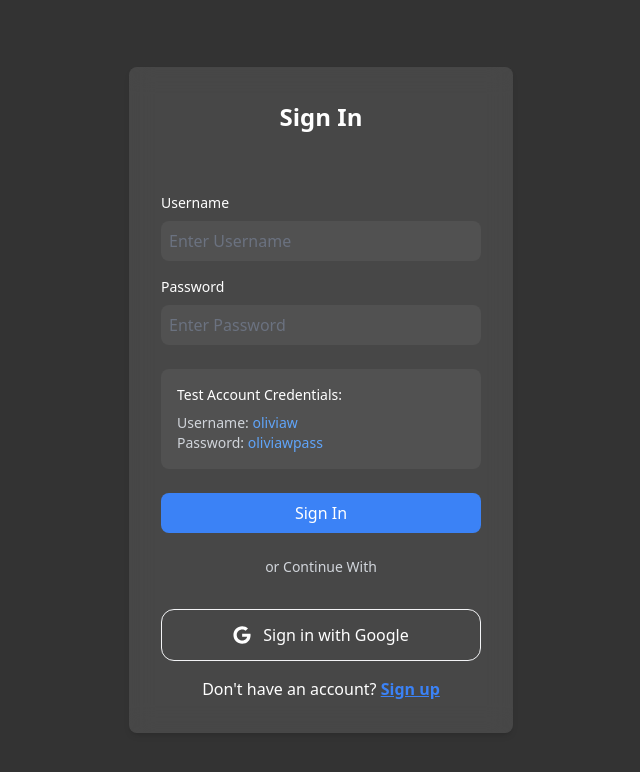
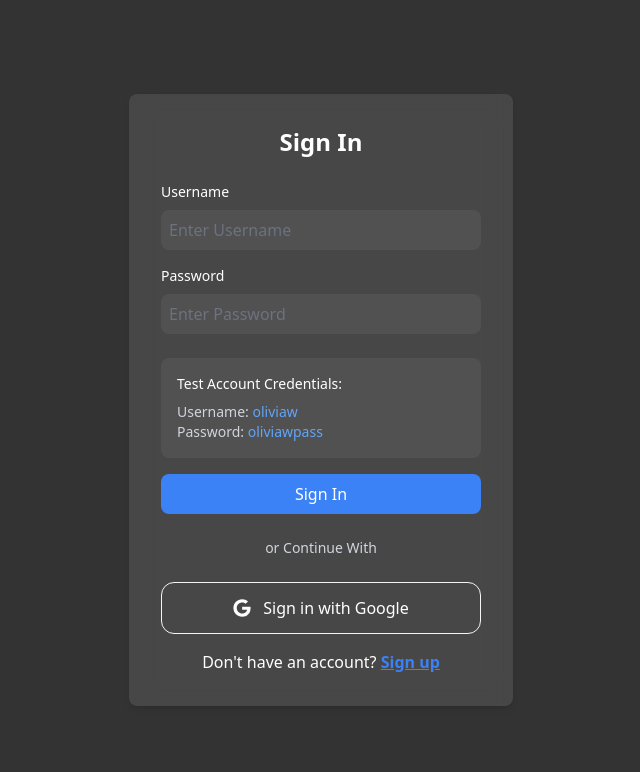
Before and after one commit to didiukeje/emge-auth, a React (Vite) app: page /signin in a window 1280 px wide. Shown: the top 772 px of the page, without its empty margins (319-959 px from the left). Built offline with nearby package versions, Linux system fonts and the light colour scheme.

Commit message:
SignIn Mod

```diff
--- a/src/components/SignIn.jsx
+++ b/src/components/SignIn.jsx
@@ -65,9 +65,9 @@ const SignIn = () => {
   return (
     <div className="min-h-screen bg-black/80 flex items-center justify-center">
      <div className="bg-white/10 backdrop-blur-md p-8 rounded-lg shadow-md w-96 bg-opacity-90">
-        <span className="text-[1.5rem] text-white block font-bold mb-[3.6rem] text-center">
+       <h2 className="text-2xl text-white font-bold mb-6 text-center">
           Sign In
-        </span>
+        </h2>
         <form onSubmit={handleSubmit} className="form-container-element">
           <div className="mb-4">
             <label className="block text-sm font-medium text-white mb-2">
@@ -100,7 +100,7 @@ const SignIn = () => {
             />
           </div>
 
-          <div className="mb-6 p-4 bg-white/5 rounded-lg">
+          <div className="mb-4 p-4 bg-white/5 rounded-lg">
             <h3 className="text-white text-sm font-medium mb-2">
               Test Account Credentials:
             </h3>
@@ -138,7 +138,7 @@ const SignIn = () => {
             type="button"
             onClick={handleGoogleSignIn}
             disabled={isLoading}
-            className="google-button-container mt-[2rem] w-full border-solid border-[1px] py-[.8rem] border-gray-100 rounded-[13px] flex items-center justify-center gap-3 hover:bg-white/5 transition-all duration-200 disabled:opacity-50 disabled:cursor-not-allowed"
+            className="google-button-container mt-[1rem] w-full border-solid border-[1px] py-[.8rem] border-gray-100 rounded-[13px] flex items-center justify-center gap-3 hover:bg-white/5 transition-all duration-200 disabled:opacity-50 disabled:cursor-not-allowed"
           >
             <FaGoogle color="white" size={18} />
             <span className="block text-white">Sign in with Google</span>
```
